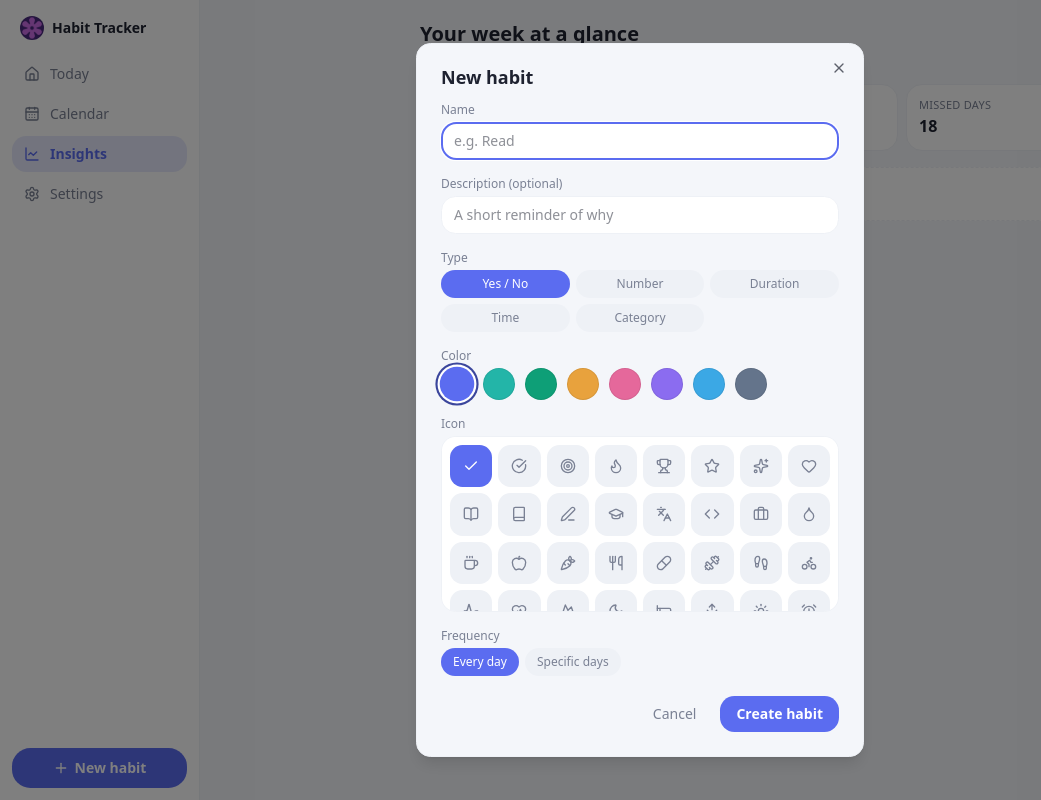
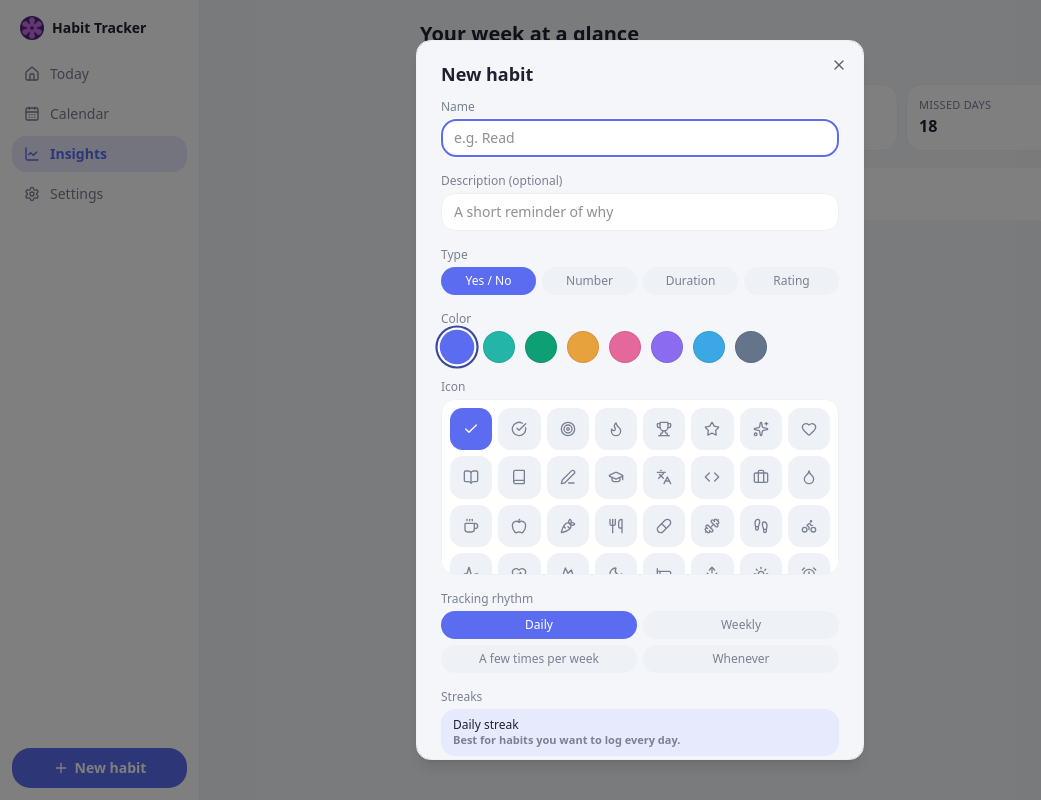
Before and after one commit to sfhemstreet/habit-tracker, a React (Vite) app: page /#/insights in a window 1280 px wide. Both pictures are taken after a click on the button "New habit". Shown: the whole page, without its empty margins (0-1041 px from the left). Built offline with nearby package versions, Linux system fonts and the light colour scheme.

Commit message:
feat(habit-form): 4 types + tracking rhythm + streak sections

```diff
--- a/src/components/habit-form.tsx
+++ b/src/components/habit-form.tsx
@@ -1,21 +1,41 @@
 import { useState } from "react";
 import type { ReactNode } from "react";
-import type { CategoryOption, Habit, HabitType, HabitFrequency } from "@/lib/types";
+import type { Habit, HabitType, IntendedRhythm, StreakType } from "@/lib/types";
 import type { AddHabitInput } from "@/store/habit-store";
-import { newId } from "@/lib/id";
 import { presetFor } from "@/lib/habit-presets";
 import { HABIT_COLORS } from "@/lib/color-palette";
 import { HABIT_ICONS } from "@/lib/habit-icons";
 import { cn } from "@/lib/utils";
 
 const TYPE_LABELS: Record<HabitType, string> = {
-  boolean: "Yes / No",
+  yes_no: "Yes / No",
   number: "Number",
   duration: "Duration",
-  time: "Time",
-  category: "Category",
+  rating: "Rating",
 };
-const WEEKDAY_LABELS = ["S", "M", "T", "W", "T", "F", "S"];
+
+const RHYTHM_LABELS: Record<IntendedRhythm, string> = {
+  daily: "Daily",
+  weekly: "Weekly",
+  multiple_per_week: "A few times per week",
+  whenever: "Whenever",
+};
+
+const STREAK_LABELS: Record<StreakType, { label: string; hint: string }> = {
+  daily: { label: "Daily streak", hint: "Best for habits you want to log every day." },
+  weekly: { label: "Weekly streak", hint: "Best for habits you want a set number of times per week." },
+  none: { label: "No streak", hint: "Best for mood, energy, or casual tracking." },
+};
+
+function recommendedStreak(type: HabitType, rhythm: IntendedRhythm): StreakType {
+  if (type === "rating") return "none";
+  switch (rhythm) {
+    case "daily": return "daily";
+    case "weekly":
+    case "multiple_per_week": return "weekly";
+    case "whenever": return "none";
+  }
+}
 
 export type HabitFormValue = AddHabitInput;
 
@@ -28,42 +48,42 @@ interface Props {
 export function HabitForm({ initial, onSubmit, onCancel }: Props) {
   const [name, setName] = useState(initial?.name ?? "");
   const [description, setDescription] = useState(initial?.description ?? "");
-  const [type, setType] = useState<HabitType>(initial?.type ?? "boolean");
+  const [type, setType] = useState<HabitType>(initial?.type ?? "yes_no");
   const [color, setColor] = useState(initial?.color ?? HABIT_COLORS[0]);
   const [icon, setIcon] = useState<string>(initial?.icon ?? presetFor(type).icon ?? "check");
   const [target, setTarget] = useState<string>(initial?.target?.toString() ?? "");
-  const [targetUnit, setTargetUnit] = useState(initial?.targetUnit ?? "");
-  const [frequency, setFrequency] = useState<HabitFrequency>(initial?.frequency ?? "daily");
-  const [activeDays, setActiveDays] = useState<number[]>(initial?.activeDays ?? [1, 2, 3, 4, 5]);
-  const [categoryOptions, setCategoryOptions] = useState<CategoryOption[]>(initial?.categoryOptions ?? []);
+  const [unit, setUnit] = useState(initial?.unit ?? "");
+  const [rhythm, setRhythm] = useState<IntendedRhythm>(initial?.intendedRhythm ?? "daily");
+  const [countPerWeek, setCountPerWeek] = useState<string>(initial?.intendedCountPerWeek?.toString() ?? "2");
+  const [streakType, setStreakType] = useState<StreakType>(initial?.streakType ?? "daily");
+  const [streakTouched, setStreakTouched] = useState(false);
   const [error, setError] = useState("");
 
-  // Apply presets when changing type while creating (not editing).
   function changeType(t: HabitType) {
     setType(t);
-    if (initial) return;
+    if (!initial) {
       const p = presetFor(t);
       setColor(p.color);
       setIcon(p.icon ?? "check");
       setTarget(p.target?.toString() ?? "");
-    setTargetUnit(p.targetUnit ?? "");
-    setCategoryOptions(t === "category" ? (p.categoryOptions ?? []) : []);
+      setUnit(p.unit ?? "");
+      setRhythm(p.intendedRhythm);
+    }
+    if (!streakTouched) setStreakType(recommendedStreak(t, initial?.intendedRhythm ?? rhythm));
   }
 
+  function changeRhythm(r: IntendedRhythm) {
+    setRhythm(r);
+    if (!streakTouched) setStreakType(recommendedStreak(type, r));
+  }
+
+  const showTargetUnit = type === "number";
   const showTarget = type === "number" || type === "duration";
 
   function submit() {
-    if (!name.trim()) {
-      setError("Give your habit a name.");
-      return;
-    }
-    const cleanedCategories = categoryOptions
-      .map((o) => ({ id: o.id, label: o.label.trim() }))
-      .filter((o) => o.label.length > 0);
-    if (type === "category" && cleanedCategories.length === 0) {
-      setError("Add at least one category option.");
-      return;
-    }
+    if (!name.trim()) { setError("Give your habit a name."); return; }
+    if (type === "number" && !unit.trim()) { setError("Number habits need a unit (e.g. pushups)."); return; }
+    const count = rhythm === "multiple_per_week" ? Math.max(1, Math.min(7, Number(countPerWeek) || 1)) : undefined;
     onSubmit({
       name: name.trim(),
       description: description.trim() || undefined,
@@ -71,10 +91,10 @@ export function HabitForm({ initial, onSubmit, onCancel }: Props) {
       color,
       icon,
       target: showTarget && target ? Number(target) : undefined,
-      targetUnit: showTarget && targetUnit ? targetUnit : undefined,
-      categoryOptions: type === "category" ? cleanedCategories : undefined,
-      frequency,
-      activeDays: frequency === "custom" ? activeDays : undefined,
+      unit: showTargetUnit && unit ? unit.trim() : undefined,
+      intendedRhythm: rhythm,
+      intendedCountPerWeek: count,
+      streakType,
     });
   }
 
@@ -89,7 +109,7 @@ export function HabitForm({ initial, onSubmit, onCancel }: Props) {
       </Field>
 
       <Field label="Type">
-        <div className="grid grid-cols-3 gap-1.5">
+        <div className="grid grid-cols-4 gap-1.5">
           {(Object.keys(TYPE_LABELS) as HabitType[]).map((t) => (
             <button key={t} type="button" onClick={() => changeType(t)} disabled={!!initial} className={cn("rounded-lg px-2 py-1.5 text-xs font-medium", type === t ? "bg-[var(--primary)] text-white" : "bg-[var(--secondary)] text-[var(--muted-foreground)]", initial && "opacity-60")}>
               {TYPE_LABELS[t]}
@@ -97,40 +117,20 @@ export function HabitForm({ initial, onSubmit, onCancel }: Props) {
           ))}
         </div>
         {initial ? <p className="mt-1 text-[11px] text-[var(--muted-foreground)]">Type can't change after creation.</p> : null}
+        {type === "rating" ? <p className="mt-1 text-[11px] text-[var(--muted-foreground)]">Use this for subjective check-ins like energy, mood, focus, or sleep quality.</p> : null}
       </Field>
 
       {showTarget ? (
         <div className="flex gap-2">
-          <Field label="Target">
+          <Field label={type === "duration" ? "Target minutes (optional)" : "Target (optional)"}>
             <input value={target} onChange={(e) => setTarget(e.target.value)} inputMode="numeric" className="w-full rounded-lg border bg-[var(--card)] px-3 py-2 text-sm" />
           </Field>
+          {showTargetUnit ? (
             <Field label="Unit">
-            <input value={targetUnit} onChange={(e) => setTargetUnit(e.target.value)} placeholder={type === "duration" ? "min" : "glasses"} className="w-full rounded-lg border bg-[var(--card)] px-3 py-2 text-sm" />
+              <input value={unit} onChange={(e) => setUnit(e.target.value)} placeholder="pushups" className="w-full rounded-lg border bg-[var(--card)] px-3 py-2 text-sm" />
             </Field>
+          ) : null}
         </div>
-      ) : null}
-
-      {type === "category" ? (
-        <Field label="Categories">
-          <div className="flex flex-col gap-1.5">
-            {categoryOptions.map((opt, i) => (
-              <div key={opt.id} className="flex items-center gap-2">
-                <input
-                  value={opt.label}
-                  onChange={(e) => setCategoryOptions((prev) => prev.map((o) => (o.id === opt.id ? { ...o, label: e.target.value } : o)))}
-                  placeholder={`Option ${i + 1}`}
-                  className="flex-1 rounded-lg border bg-[var(--card)] px-3 py-2 text-sm"
-                />
-                <button type="button" aria-label={`Remove option ${i + 1}`} onClick={() => setCategoryOptions((prev) => prev.filter((o) => o.id !== opt.id))} className="rounded-lg bg-[var(--secondary)] px-2.5 py-2 text-[var(--muted-foreground)]">
-                  ✕
-                </button>
-              </div>
-            ))}
-            <button type="button" onClick={() => setCategoryOptions((prev) => [...prev, { id: newId(), label: "" }])} className="self-start rounded-lg bg-[var(--secondary)] px-3 py-1.5 text-xs font-medium text-[var(--foreground)]">
-              + Add option
-            </button>
-          </div>
-        </Field>
       ) : null}
 
       <Field label="Color">
@@ -138,21 +138,9 @@ export function HabitForm({ initial, onSubmit, onCancel }: Props) {
           {HABIT_COLORS.map((c) => {
             const selected = color === c;
             return (
-              <button
-                key={c}
-                type="button"
-                aria-label={`Color ${c}`}
-                aria-pressed={selected}
-                onClick={() => setColor(c)}
+              <button key={c} type="button" aria-label={`Color ${c}`} aria-pressed={selected} onClick={() => setColor(c)}
                 className="h-8 w-8 rounded-full transition-transform"
-                style={{
-                  backgroundColor: c,
-                  boxShadow: selected
-                    ? `0 0 0 2px var(--card), 0 0 0 4px color-mix(in srgb, ${c}, #000 35%)`
-                    : "inset 0 0 0 1px rgba(0,0,0,0.08)",
-                  transform: selected ? "scale(1.08)" : undefined,
-                }}
-              />
+                style={{ backgroundColor: c, boxShadow: selected ? `0 0 0 2px var(--card), 0 0 0 4px color-mix(in srgb, ${c}, #000 35%)` : "inset 0 0 0 1px rgba(0,0,0,0.08)", transform: selected ? "scale(1.08)" : undefined }} />
             );
           })}
         </div>
@@ -160,21 +148,12 @@ export function HabitForm({ initial, onSubmit, onCancel }: Props) {
 
       <Field label="Icon">
         <div className="grid max-h-44 grid-cols-8 gap-1.5 overflow-y-auto rounded-lg border bg-[var(--card)] p-2">
-          {HABIT_ICONS.map(({ name, Icon }) => {
-            const selected = icon === name;
+          {HABIT_ICONS.map(({ name: iconName, Icon }) => {
+            const selected = icon === iconName;
             return (
-              <button
-                key={name}
-                type="button"
-                aria-label={name}
-                aria-pressed={selected}
-                onClick={() => setIcon(name)}
-                className={cn(
-                  "flex aspect-square items-center justify-center rounded-md transition-colors",
-                  !selected && "bg-[var(--secondary)] text-[var(--muted-foreground)] hover:text-[var(--foreground)]",
-                )}
-                style={selected ? { backgroundColor: color, color: "#fff" } : undefined}
-              >
+              <button key={iconName} type="button" aria-label={iconName} aria-pressed={selected} onClick={() => setIcon(iconName)}
+                className={cn("flex aspect-square items-center justify-center rounded-md transition-colors", !selected && "bg-[var(--secondary)] text-[var(--muted-foreground)] hover:text-[var(--foreground)]")}
+                style={selected ? { backgroundColor: color, color: "#fff" } : undefined}>
                 <Icon className="h-4 w-4" />
               </button>
             );
@@ -182,26 +161,31 @@ export function HabitForm({ initial, onSubmit, onCancel }: Props) {
         </div>
       </Field>
 
-      <Field label="Frequency">
-        <div className="flex gap-1.5">
-          {(["daily", "custom"] as HabitFrequency[]).map((f) => (
-            <button key={f} type="button" onClick={() => setFrequency(f)} className={cn("rounded-lg px-3 py-1.5 text-xs font-medium", frequency === f ? "bg-[var(--primary)] text-white" : "bg-[var(--secondary)] text-[var(--muted-foreground)]")}>
-              {f === "daily" ? "Every day" : "Specific days"}
+      <Field label="Tracking rhythm">
+        <div className="grid grid-cols-2 gap-1.5">
+          {(Object.keys(RHYTHM_LABELS) as IntendedRhythm[]).map((r) => (
+            <button key={r} type="button" onClick={() => changeRhythm(r)} className={cn("rounded-lg px-3 py-1.5 text-xs font-medium", rhythm === r ? "bg-[var(--primary)] text-white" : "bg-[var(--secondary)] text-[var(--muted-foreground)]")}>
+              {RHYTHM_LABELS[r]}
             </button>
           ))}
         </div>
-        {frequency === "custom" ? (
-          <div className="mt-2 flex gap-1.5">
-            {WEEKDAY_LABELS.map((d, i) => {
-              const on = activeDays.includes(i);
-              return (
-                <button key={i} type="button" aria-label={`Toggle day ${i}`} onClick={() => setActiveDays((prev) => (on ? prev.filter((x) => x !== i) : [...prev, i]))} className={cn("h-8 w-8 rounded-full text-xs font-medium", on ? "bg-[var(--primary)] text-white" : "bg-[var(--secondary)] text-[var(--muted-foreground)]")}>
-                  {d}
-                </button>
-              );
-            })}
+        {rhythm === "multiple_per_week" ? (
+          <div className="mt-2 flex items-center gap-2">
+            <span className="text-xs text-[var(--muted-foreground)]">How many times per week?</span>
+            <input value={countPerWeek} onChange={(e) => setCountPerWeek(e.target.value)} inputMode="numeric" className="w-14 rounded-lg border bg-[var(--card)] px-2 py-1 text-sm" />
           </div>
         ) : null}
+      </Field>
+
+      <Field label="Streaks">
+        <div className="flex flex-col gap-1.5">
+          {(Object.keys(STREAK_LABELS) as StreakType[]).map((s) => (
+            <button key={s} type="button" onClick={() => { setStreakType(s); setStreakTouched(true); }} className={cn("rounded-lg px-3 py-2 text-left text-xs", streakType === s ? "bg-[var(--accent)] font-semibold text-[var(--primary)]" : "bg-[var(--secondary)] text-[var(--muted-foreground)]")}>
+              <span className="block font-medium text-[var(--foreground)]">{STREAK_LABELS[s].label}</span>
+              <span className="block text-[11px] text-[var(--muted-foreground)]">{STREAK_LABELS[s].hint}</span>
+            </button>
+          ))}
+        </div>
       </Field>
 
       {error ? <p className="text-xs text-[var(--destructive)]">{error}</p> : null}
```
Lines whose indentation alone changed are shown as unchanged.
